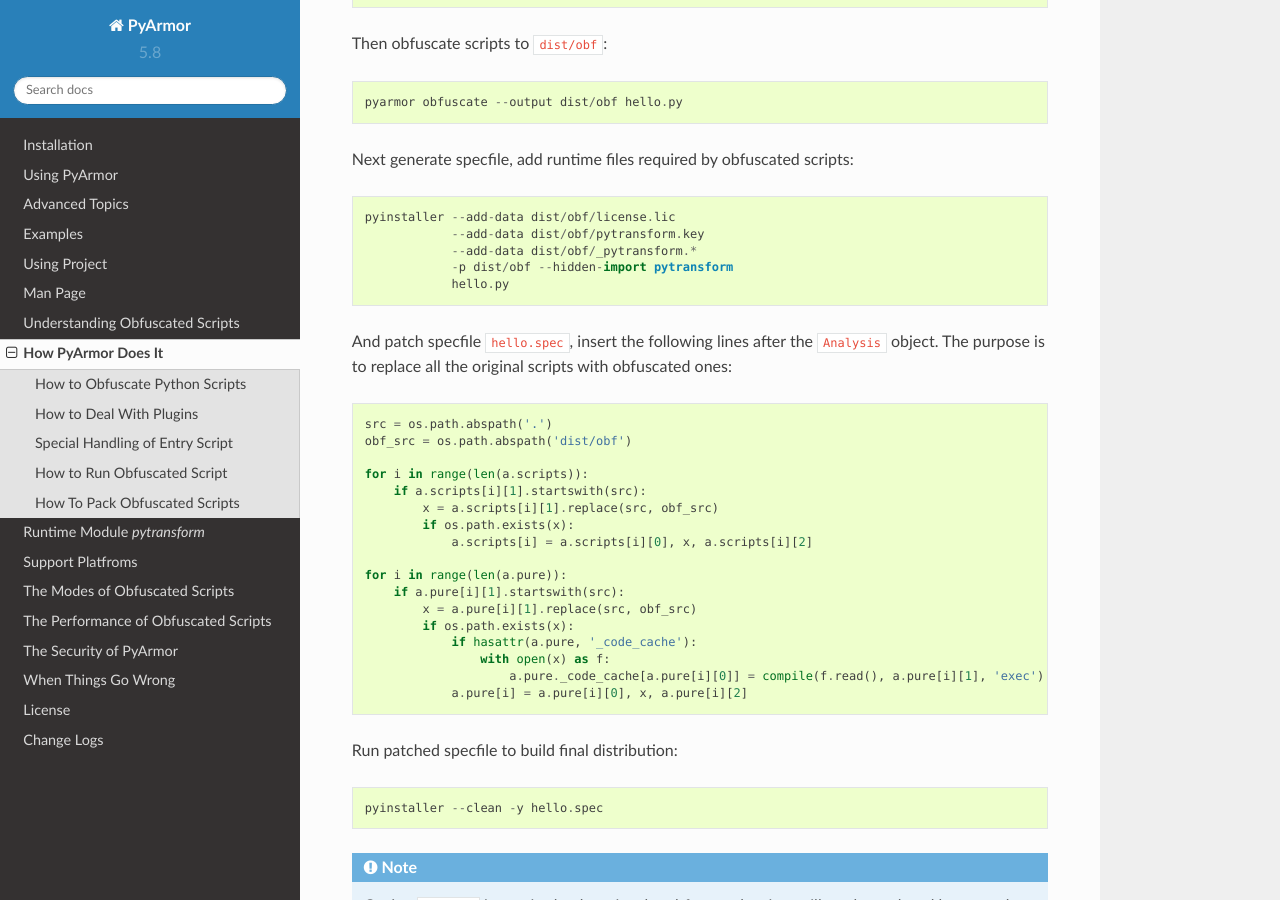
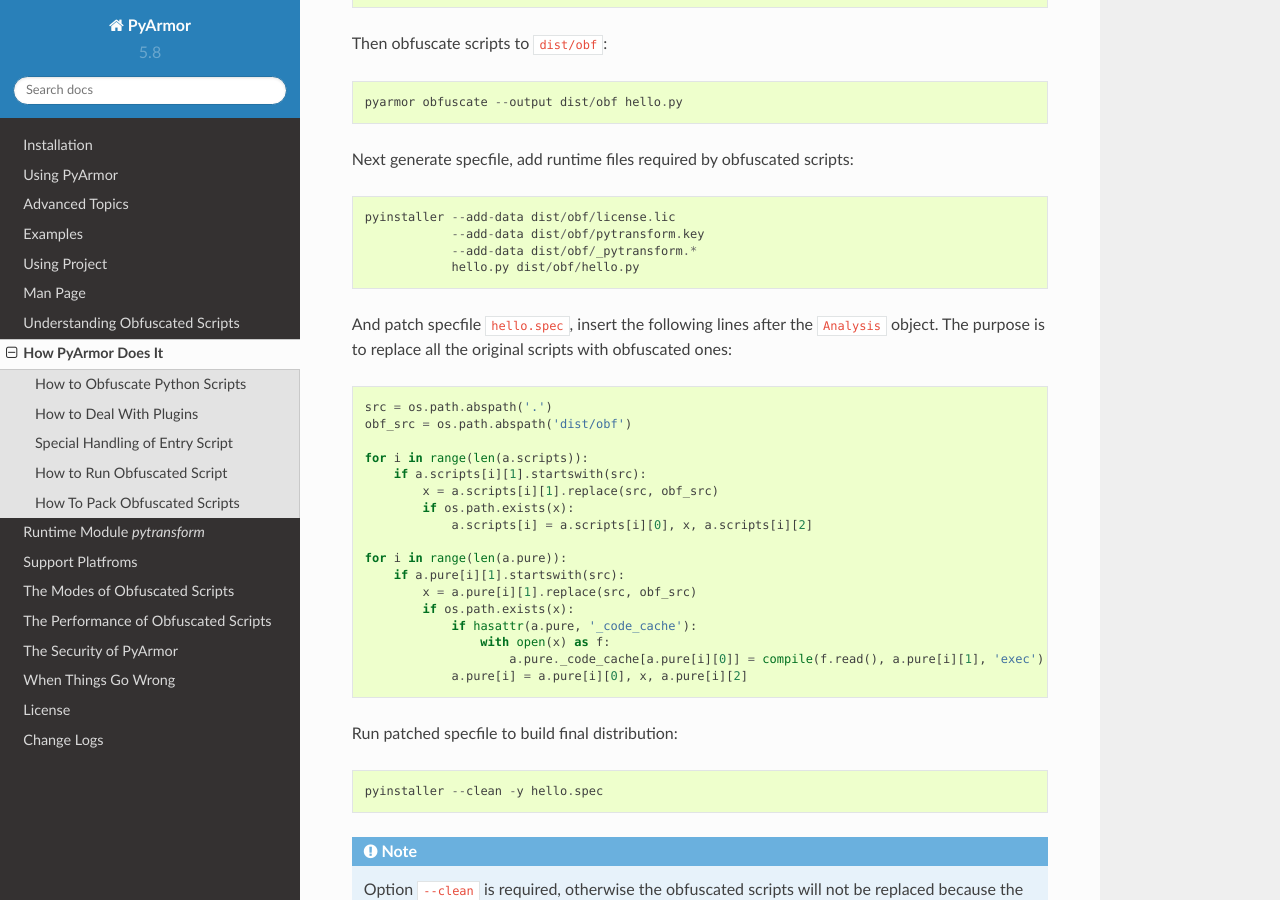
Before and after one commit to dashingsoft/pyarmor, a Sphinx documentation site: the page built from docs/how-to-do.rst, in a window 1280 px wide and 900 px high, scrolled down 7982 px. Built offline with Sphinx 7.4.7 and the Read the Docs theme 2.0.0, drawn with Linux system fonts in a browser that asks for light colours.

Commit message:
Refine example code

```diff
--- a/docs/how-to-do.rst
+++ b/docs/how-to-do.rst
@@ -389,8 +389,7 @@
     pyinstaller --add-data dist/obf/license.lic
                 --add-data dist/obf/pytransform.key
                 --add-data dist/obf/_pytransform.*
-                -p dist/obf --hidden-import pytransform
-                hello.py
+                hello.py dist/obf/hello.py
 
 And patch specfile ``hello.spec``, insert the following lines after the
 ``Analysis`` object. The purpose is to replace all the original scripts with
```
